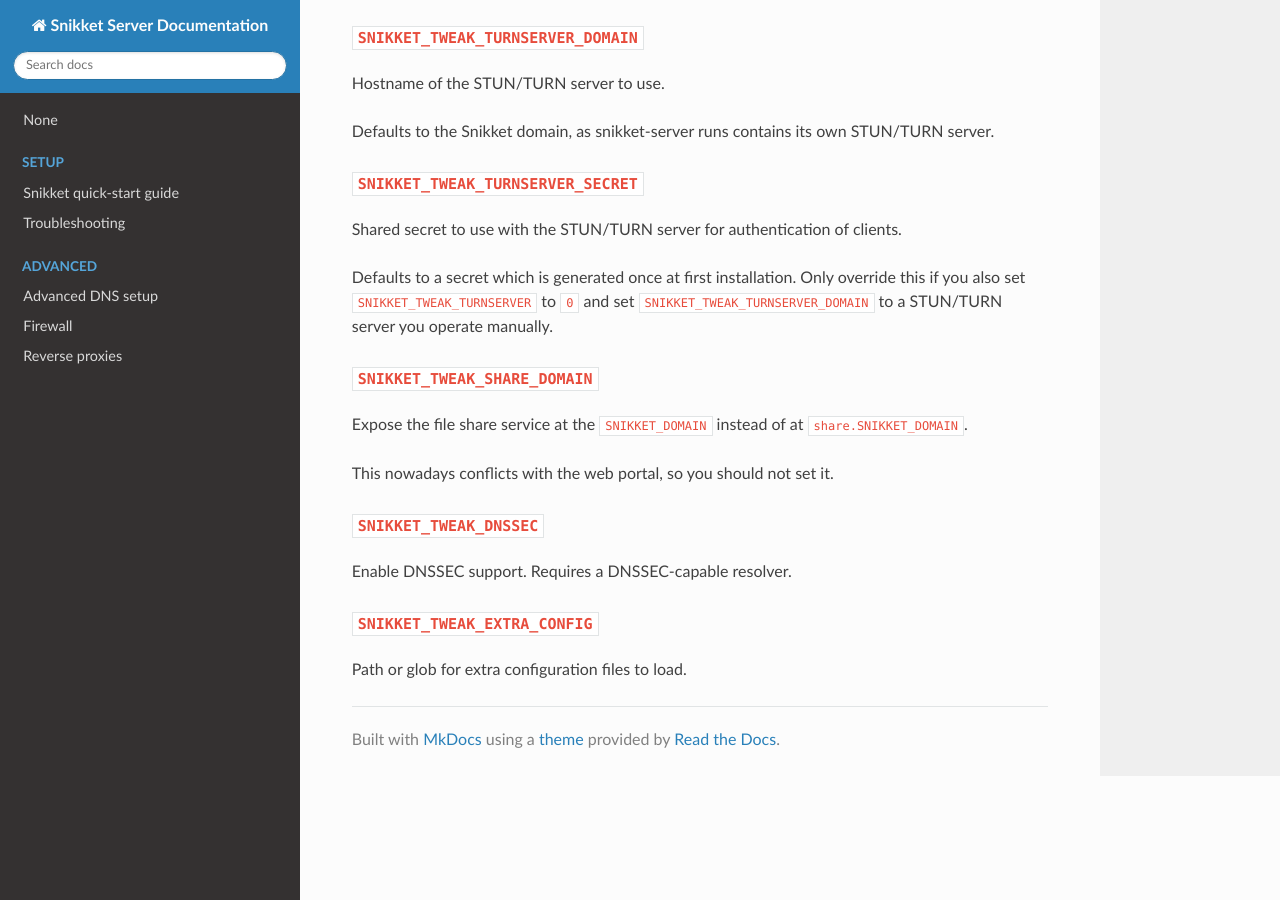
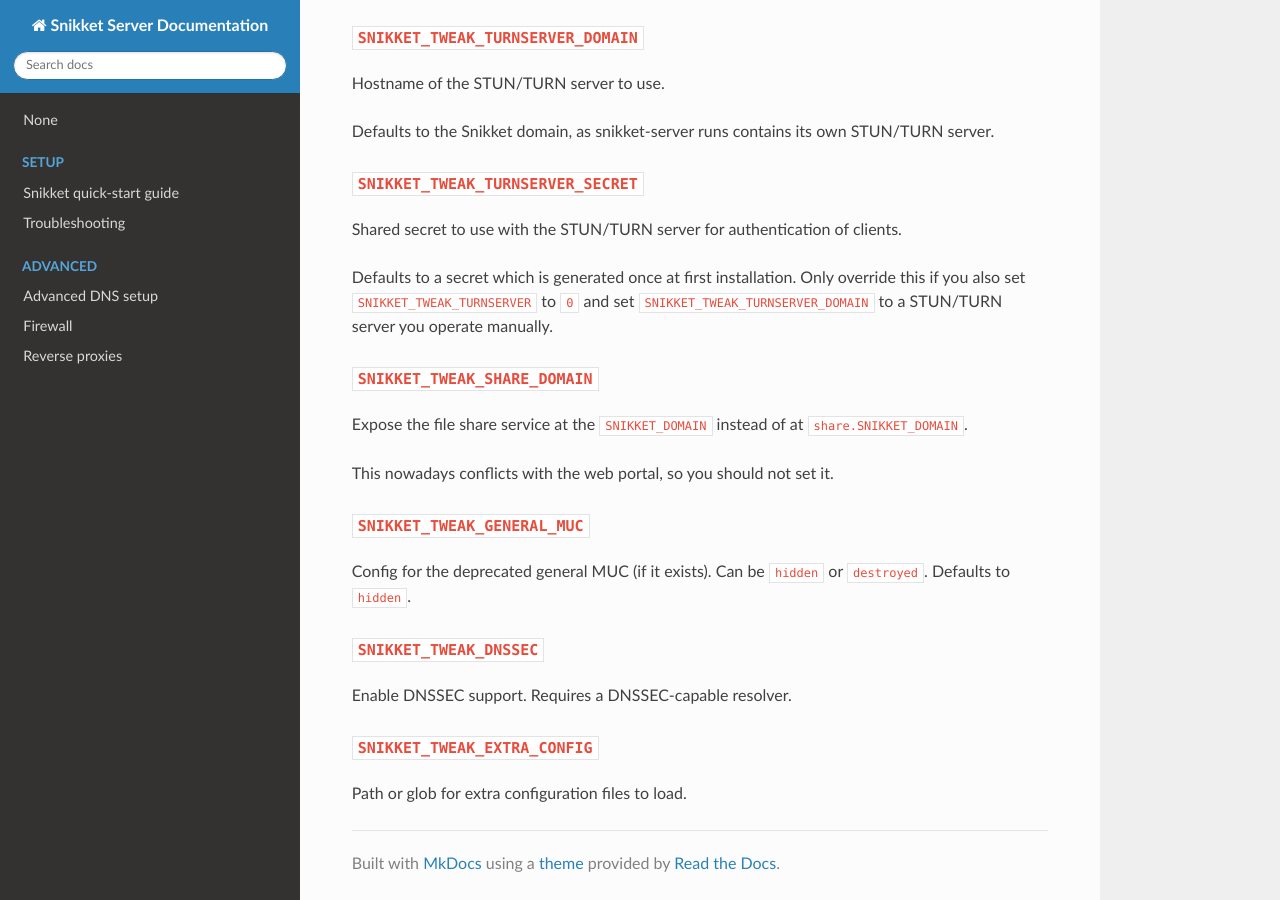
Before and after one commit to snikket-im/snikket-server, an MkDocs documentation site: the page built from docs/advanced/config.md, in a window 1280 px wide and 900 px high, scrolled down 4887 px. Built offline with MkDocs 1.6.1, drawn with Linux system fonts in a browser that asks for light colours; nearby versions of some CDN libraries.

Commit message:
Deprecate the general MUC - don't create it, and hide existing

```diff
--- a/docs/advanced/config.md
+++ b/docs/advanced/config.md
@@ -182,6 +182,11 @@ Expose the file share service at the `SNIKKET_DOMAIN` instead of at `share.SNIKK
 
 This nowadays conflicts with the web portal, so you should not set it.
 
+### `SNIKKET_TWEAK_GENERAL_MUC`
+
+Config for the deprecated general MUC (if it exists). Can be `hidden` or
+`destroyed`. Defaults to `hidden`.
+
 ### `SNIKKET_TWEAK_DNSSEC`
 
 Enable DNSSEC support. Requires a DNSSEC-capable resolver.
```
Also changed, not shown: 3 other files.
